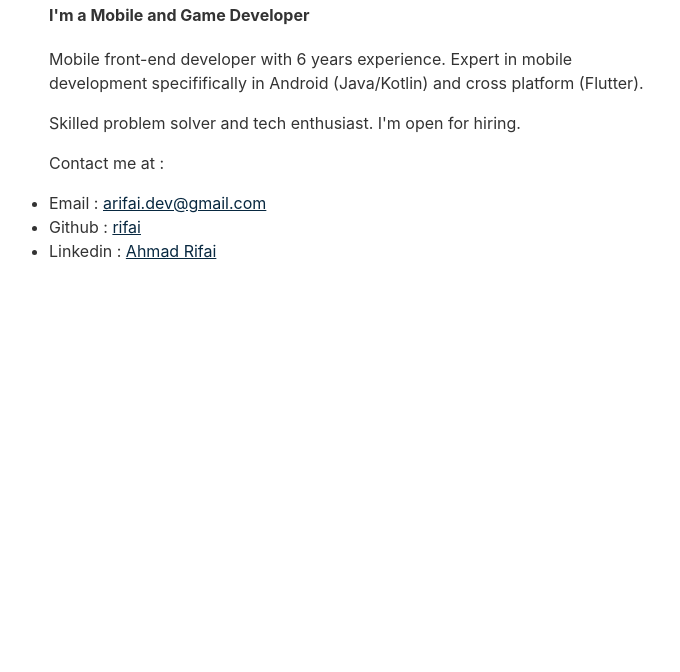
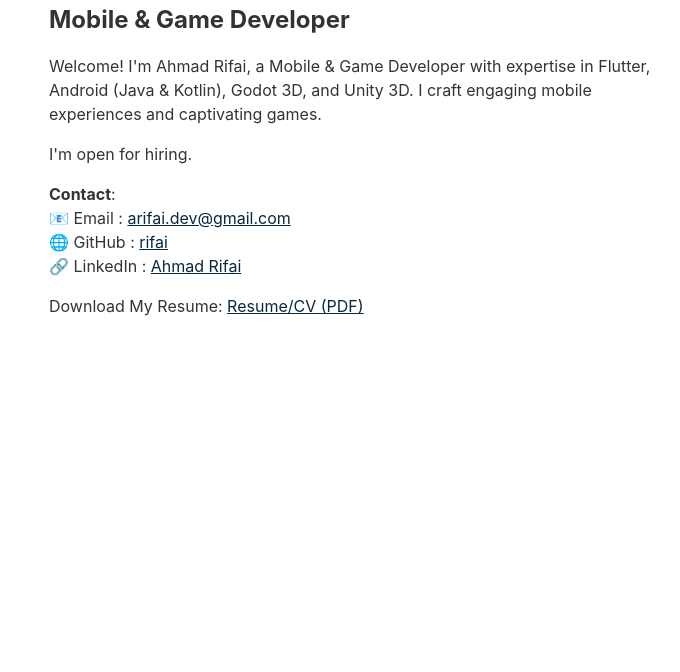
Before and after one commit to rifai/rifai.github.io, an Eleventy site: page content/index.md in a window 1280 px wide. Shown: the part 128-800 px from the top of the page, without its empty margins (287-967 px from the left). Built offline with nearby package versions, Linux system fonts and the light colour scheme; Eleventy itself is replaced by a stand-in of ours; files that its build step writes are made by us from their sources; what eleventy-plugin-embed-everything would draw is missing.

Commit message:
add resume

```diff
--- a/content/index.md
+++ b/content/index.md
@@ -4,15 +4,19 @@ eleventyNavigation:
   key: Home
   order: 1
 ---
-# Ahmad Rifai
 
-#### I'm a Mobile and Game Developer
+# Hello, I'm Ahmad Rifai
 
-Mobile front-end developer with 6 years experience. Expert in mobile development specififically in Android (Java/Kotlin) and cross platform (Flutter).
+## Mobile & Game Developer
 
-Skilled problem solver and tech enthusiast. I'm open for hiring.
+Welcome! I'm Ahmad Rifai, a Mobile & Game Developer with expertise in Flutter, Android (Java & Kotlin), Godot 3D, and Unity 3D. I craft engaging mobile experiences and captivating games.
 
-Contact me at :
-* Email : <arifai.dev@gmail.com>
-* Github : [rifai](https://github.com/rifai/)
-* Linkedin : [Ahmad Rifai](https://www.linkedin.com/in/ahmad-rifai-66b05973/)
+I'm open for hiring.
+
+
+**Contact**:
+📧 Email    : <arifai.dev@gmail.com>
+🌐 GitHub   : [rifai](https://github.com/rifai/)
+🔗 LinkedIn : [Ahmad Rifai](https://www.linkedin.com/in/ahmad-rifai-66b05973/)
+
+Download My Resume: [Resume/CV (PDF)](/cv_ahmad_rifai.pdf)
```
Also changed, not shown: 1 other file.
